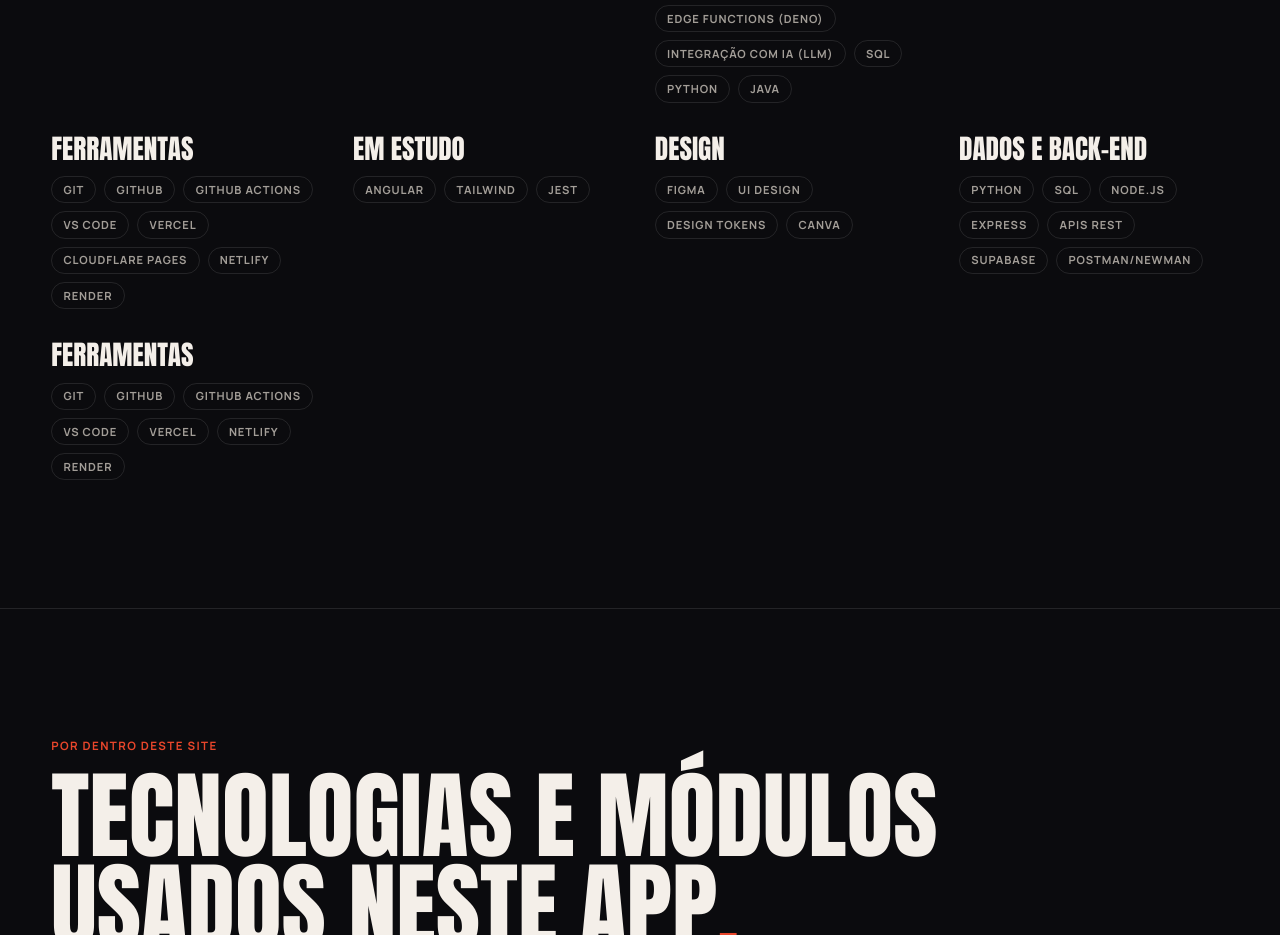
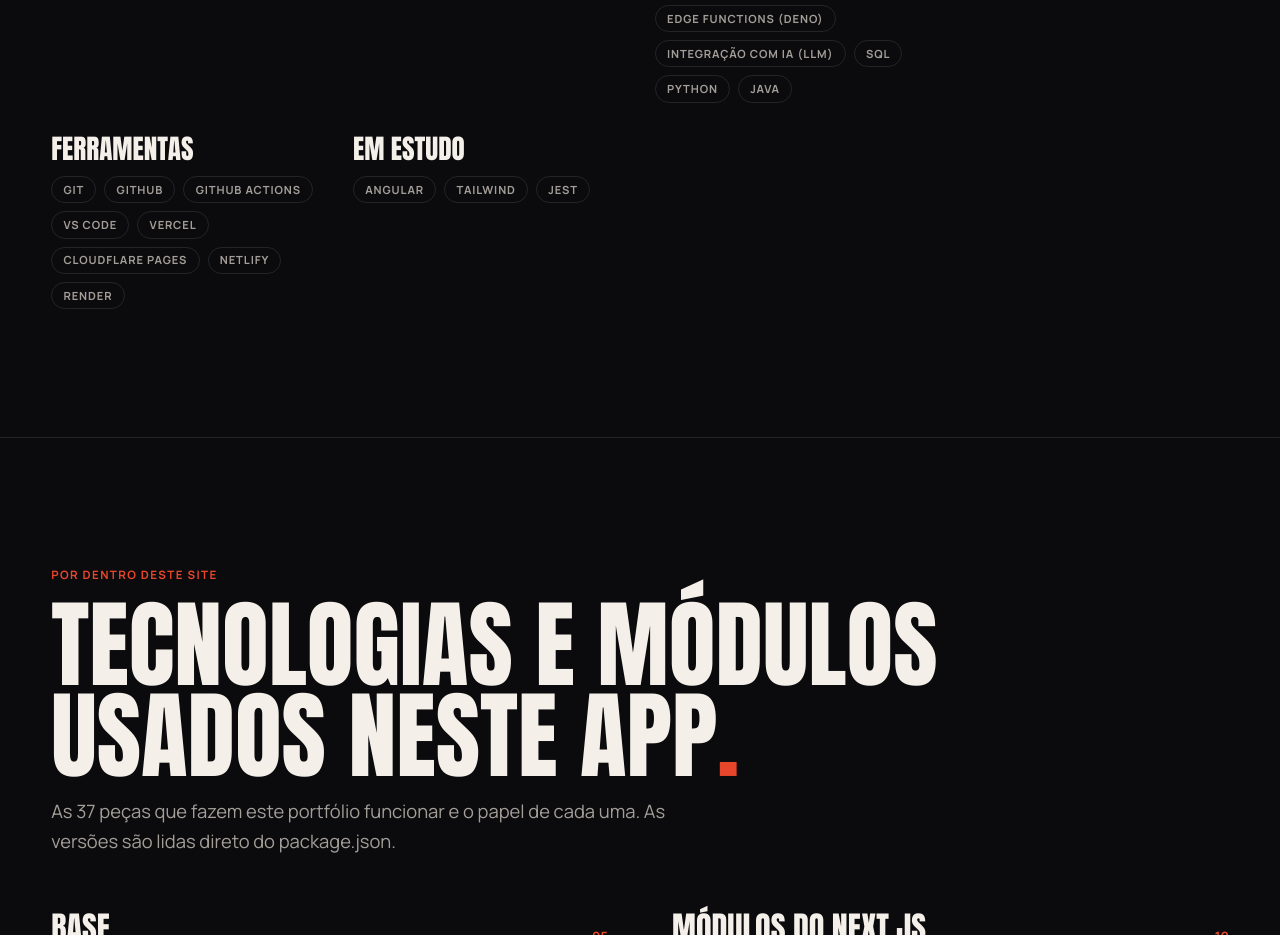
Before and after one commit to VANESSENCEWEB/portfolio-vanessa-lima, a Next.js app: page /sobre in a window 1280 px wide. Shown: the part 1780-2715 px from the top of the page. Built offline with nearby package versions, Linux system fonts and the light colour scheme; no server answers.

Commit message:
fix(sobre): remove grupos de habilidades repetidos e testa repetição

```diff
--- a/data/sobre.js
+++ b/data/sobre.js
@@ -105,18 +105,6 @@ export const HABILIDADES = [
   {
     grupo: "Em estudo",
     itens: ["Angular", "Tailwind", "Jest"],
-  },
-  {
-    grupo: "Design",
-    itens: ["Figma", "UI Design", "Design Tokens", "Canva"],
-  },
-  {
-    grupo: "Dados e back-end",
-    itens: ["Python", "SQL", "Node.js", "Express", "APIs REST", "Supabase", "Postman/Newman"],
-  },
-  {
-    grupo: "Ferramentas",
-    itens: ["Git", "GitHub", "GitHub Actions", "VS Code", "Vercel", "Netlify", "Render"],
   },
 ];
 
```
Also changed, not shown: 1 other file (tests, documents, lock files or other folders).
